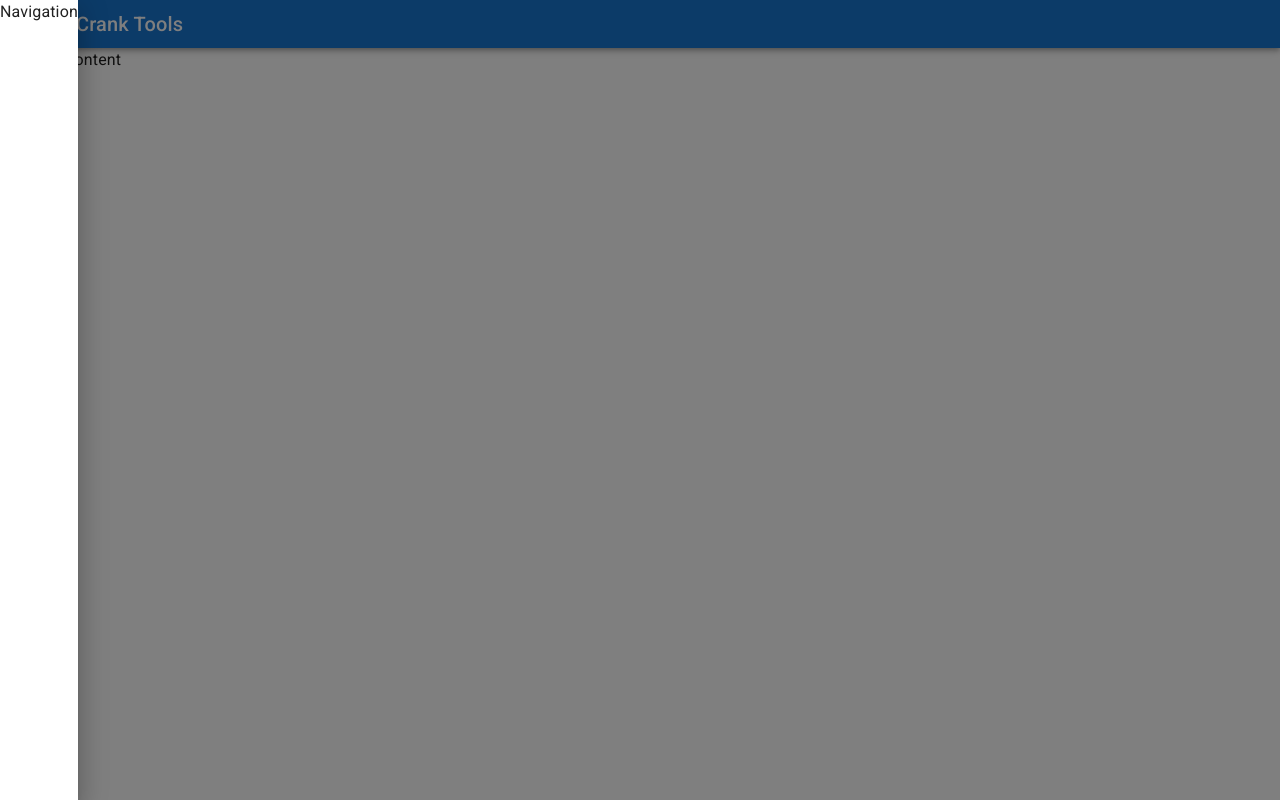
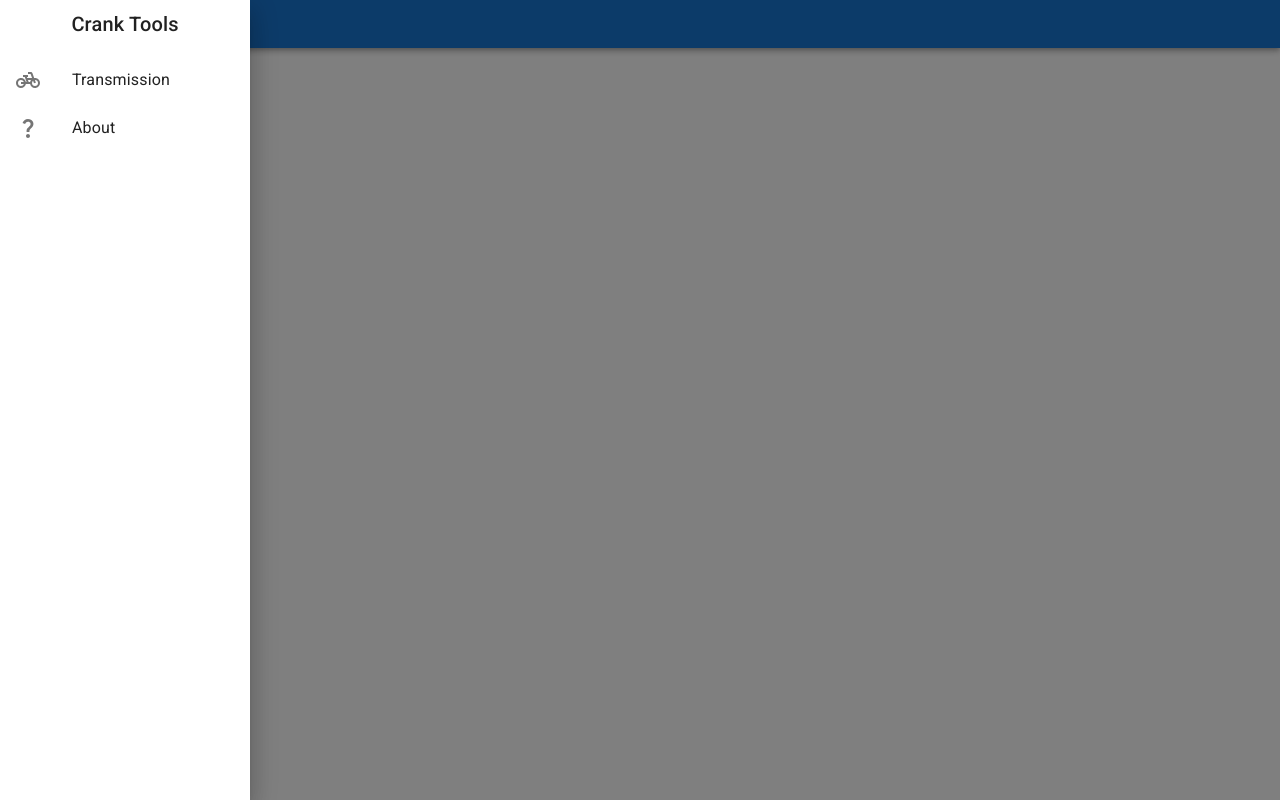
Before and after one commit to okkema/crank-tools, a React (Vite) app: page / in a window 1280 px wide. Both pictures are taken after a click on the button "menu". Built offline with nearby package versions, Linux system fonts and the light colour scheme.

Commit message:
add routing

```diff
--- a/package.json
+++ b/package.json
@@ -33,7 +33,8 @@
     "@mui/material": "^5.4.0",
     "formik": "^2.2.9",
     "react": "^17.0.2",
-    "react-dom": "^17.0.2"
+    "react-dom": "^17.0.2",
+    "react-router-dom": "^6.2.1"
   },
   "devDependencies": {
     "@testing-library/dom": "^8.11.3",
--- a/src/App.tsx
+++ b/src/App.tsx
@@ -1,16 +1,40 @@
-import { useState } from "react"
 import {
   AppBar,
   Toolbar,
   IconButton,
   Typography,
-  Container,
   Drawer,
+  Box,
+  List,
+  ListItem,
+  ListItemButton,
+  ListItemIcon,
+  ListItemText,
 } from "@mui/material"
 import { Menu } from "@mui/icons-material"
+import { useLocation, Link, Route, Routes } from "react-router-dom"
+import { useState } from "react"
 
-const App = () => {
+export type Route = {
+  title: string
+  path: string
+  element: JSX.Element
+  icon?: JSX.Element
+}
+
+export type AppProps = {
+  routes: Route[]
+  title?: string
+}
+
+const App = ({ routes, title = "Crank Tools" }: AppProps): JSX.Element => {
+  // menu
   const [open, setOpen] = useState(false)
+
+  // current route
+  const { pathname } = useLocation()
+  const route = routes.find(({ path }) => path === pathname)
+
   return (
     <>
       <AppBar position="static">
@@ -26,14 +50,43 @@ const App = () => {
             <Menu />
           </IconButton>
           <Typography variant="h6" component="div" flexGrow="1">
-            Crank Tools
+            {route?.title ?? title}
           </Typography>
         </Toolbar>
       </AppBar>
       <Drawer anchor="left" open={open} onClose={() => setOpen(false)}>
-        Navigation
+        <Box onClick={() => setOpen(false)} width="250px" height="100%">
+          <Box
+            display="flex"
+            alignItems="center"
+            justifyContent="center"
+            padding={1}
+          >
+            <Typography variant="h6" component="div">
+              {title}
+            </Typography>
+          </Box>
+          <List>
+            {routes.map((route) => {
+              const { title, path, icon } = route
+              return (
+                <ListItem key={path} disablePadding>
+                  <ListItemButton component={Link} to={path}>
+                    {icon && <ListItemIcon>{icon}</ListItemIcon>}
+                    <ListItemText>{title}</ListItemText>
+                  </ListItemButton>
+                </ListItem>
+              )
+            })}
+          </List>
+        </Box>
       </Drawer>
-      <Container>Content</Container>
+      <Routes>
+        {routes.map((route) => {
+          const { path, element } = route
+          return <Route key={path} path={path} element={element} />
+        })}
+      </Routes>
     </>
   )
 }
--- a/src/main.tsx
+++ b/src/main.tsx
@@ -1,16 +1,20 @@
 import React from "react"
 import ReactDOM from "react-dom"
 import App from "./App"
+import routes from "./routes"
 import CssBaseline from "@mui/material/CssBaseline"
 import "@fontsource/roboto/300.css"
 import "@fontsource/roboto/400.css"
 import "@fontsource/roboto/500.css"
 import "@fontsource/roboto/700.css"
+import { BrowserRouter } from "react-router-dom"
 
 ReactDOM.render(
   <React.StrictMode>
     <CssBaseline />
-    <App />
+    <BrowserRouter>
+      <App routes={routes} />
+    </BrowserRouter>
   </React.StrictMode>,
   document.getElementById("root"),
 )
--- /dev/null
+++ b/src/routes.tsx
@@ -0,0 +1,20 @@
+import { PedalBike, QuestionMark } from "@mui/icons-material"
+import { Container } from "@mui/material"
+import type { Route } from "./App"
+
+const routes: Route[] = [
+  {
+    title: "Transmission",
+    path: "/",
+    element: <Container>Transmission</Container>,
+    icon: <PedalBike />,
+  },
+  {
+    title: "About",
+    path: "/about",
+    element: <Container>About</Container>,
+    icon: <QuestionMark />,
+  },
+]
+
+export default routes
```
Also changed, not shown: 2 other files (tests, documents, lock files or other folders).
